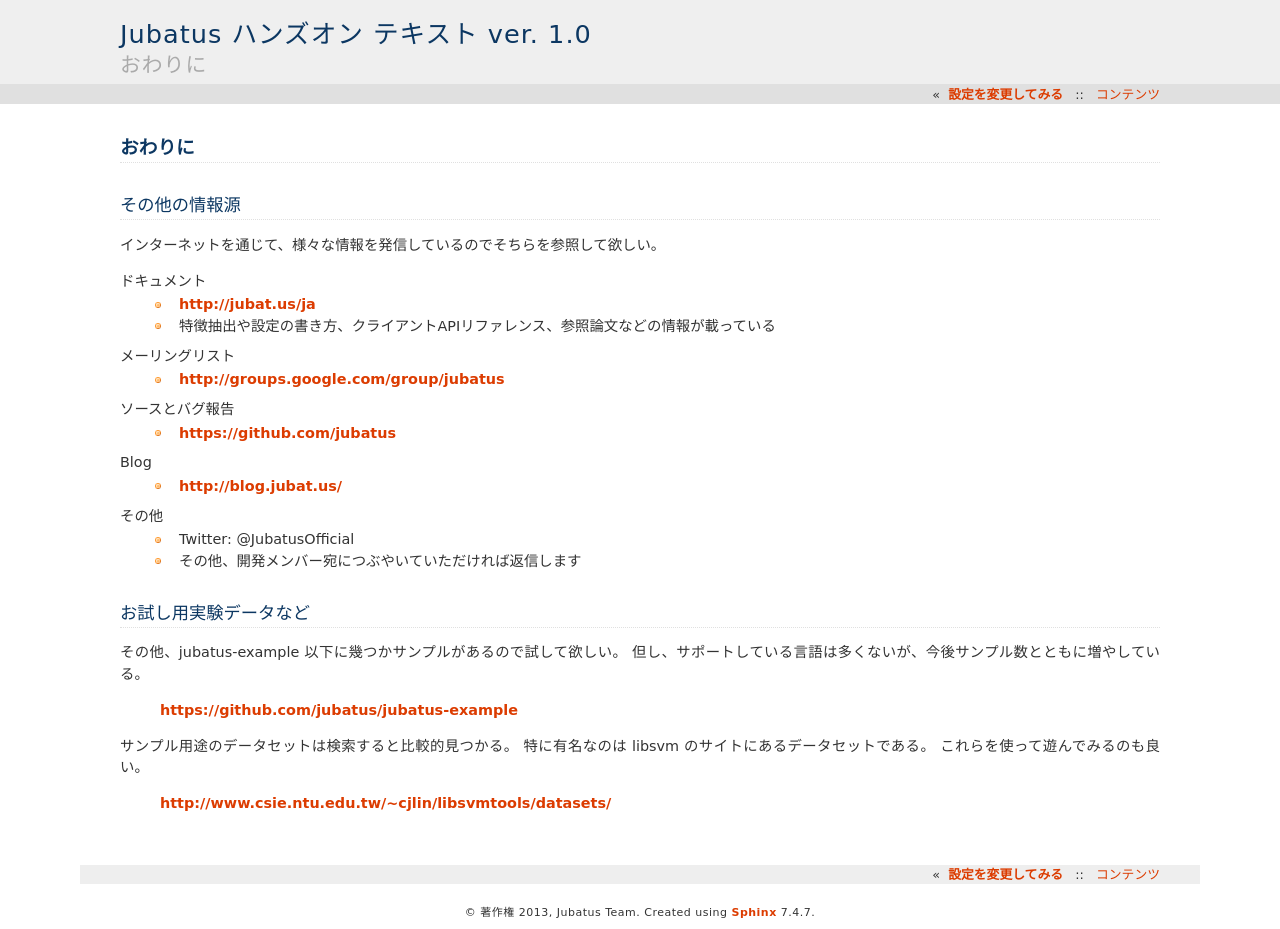
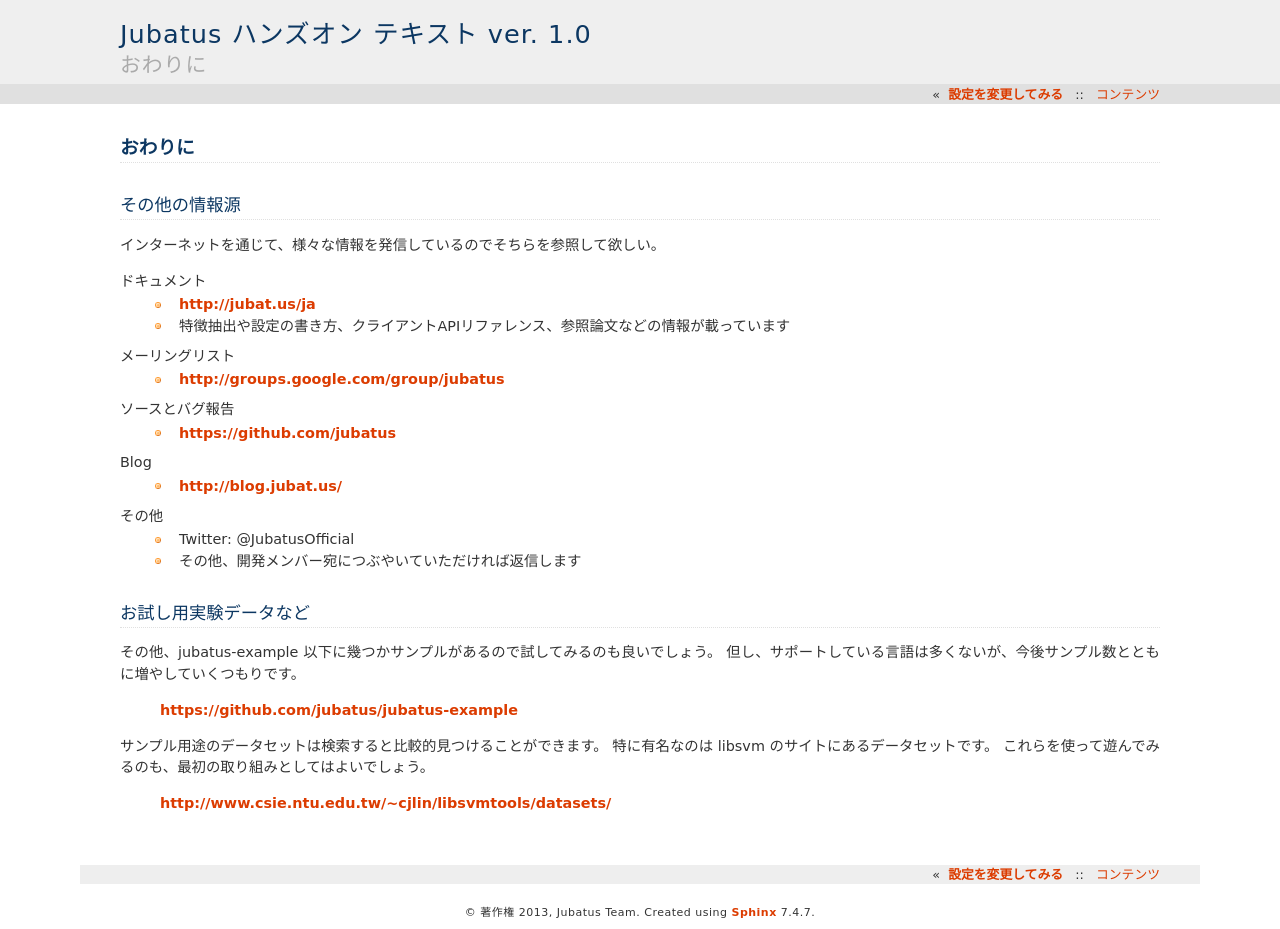
Before and after one commit to jubatus/handson-text, a Sphinx documentation site: the page built from source/at_last.rst, in a window 1280 px wide. Built offline with Sphinx 7.4.7, drawn with Linux system fonts in a browser that asks for light colours; formulas are drawn with MathJax 3.

Commit message:
Fix at_last

```diff
--- a/source/at_last.rst
+++ b/source/at_last.rst
@@ -9,7 +9,7 @@
 
 ドキュメント
   - http://jubat.us/ja
-  - 特徴抽出や設定の書き方、クライアントAPIリファレンス、参照論文などの情報が載っている
+  - 特徴抽出や設定の書き方、クライアントAPIリファレンス、参照論文などの情報が載っています
 
 メーリングリスト
   - http://groups.google.com/group/jubatus
@@ -28,13 +28,13 @@
 お試し用実験データなど
 ======================
 
-その他、jubatus-example 以下に幾つかサンプルがあるので試して欲しい。
-但し、サポートしている言語は多くないが、今後サンプル数とともに増やしている。
+その他、jubatus-example 以下に幾つかサンプルがあるので試してみるのも良いでしょう。
+但し、サポートしている言語は多くないが、今後サンプル数とともに増やしていくつもりです。
 
   https://github.com/jubatus/jubatus-example
 
-サンプル用途のデータセットは検索すると比較的見つかる。
-特に有名なのは libsvm のサイトにあるデータセットである。
-これらを使って遊んでみるのも良い。
+サンプル用途のデータセットは検索すると比較的見つけることができます。
+特に有名なのは libsvm のサイトにあるデータセットです。
+これらを使って遊んでみるのも、最初の取り組みとしてはよいでしょう。
 
   http://www.csie.ntu.edu.tw/~cjlin/libsvmtools/datasets/
```
